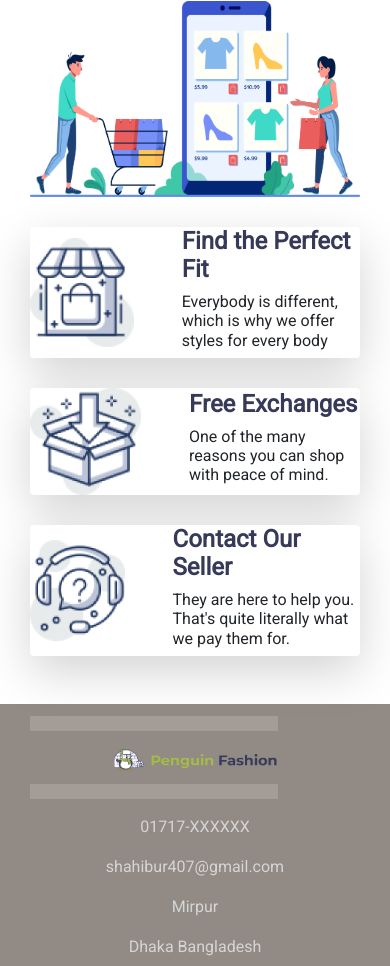
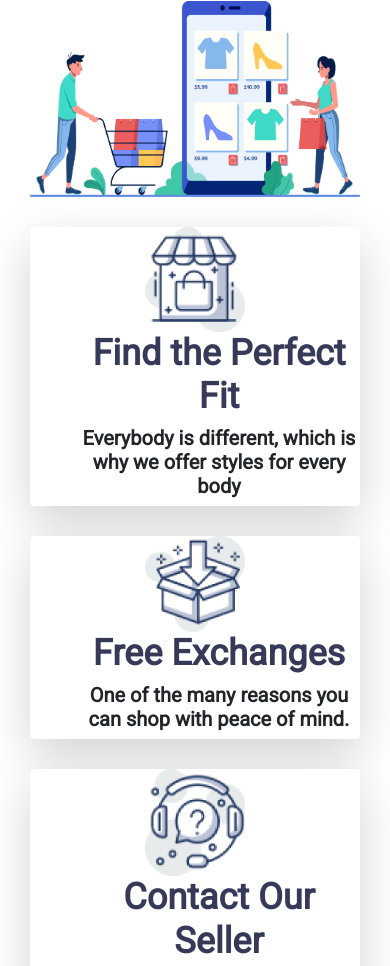
Before and after one commit to shahibur-shanto/responsive-assignment, a plain HTML site: page index.html in a window 390 px wide. Shown: the part 4722-5688 px from the top of the page. Drawn offline with nearby package versions, Linux system fonts and the light colour scheme.

Commit message:
adding last code

```diff
--- a/css/style.css
+++ b/css/style.css
@@ -115,3 +115,24 @@ footer{
     margin-top: .8rem;
     margin-bottom: 1rem;
   }
+
+  @media screen and (max-width: 520px) {
+    .small-size-screen{
+        display:flex;
+        flex-direction: column;
+
+    }
+    .small-size-screen img{
+        width:100px;
+    }
+    .side-text{
+        font-size: 36px;
+        text-align: center;
+        font-weight: bolder;
+    }
+    .side-sub-text{
+        font-size:20px;
+        font-weight: bold;
+        text-align: center;
+    }
+  }
--- a/index.html
+++ b/index.html
@@ -193,25 +193,25 @@
         <div class="container-fluid padding">
             <div class="row padding flex-column-reverse flex-sm-row d-flex justify-content-center align-items-center">
                 <div class="col-lg-5 col-md-7 col-sm-12 col-xs-12">
-                    <div class="shadow-lg bg-white rounded my-flex d-flex justify-content-center align-items-center">
+                    <div class="small-size-screen shadow-lg bg-white rounded my-flex d-flex justify-content-center align-items-center">
                         <div><img img src="logo_icon/image_1.png" class="img-fluid"></div>
                         <div class="d-flex flex-column">
                             <h4 class="side-text pl-5">Find the Perfect Fit</h4>
-                            <h6 class="pl-5">Everybody is different, which is why we offer styles for every body</h6>
+                            <h6 class="side-sub-text pl-5">Everybody is different, which is why we offer styles for every body</h6>
                         </div>
                     </div>
-                    <div class="shadow-lg bg-white rounded my-flex d-flex justify-content-center align-items-center">
+                    <div class="small-size-screen shadow-lg bg-white rounded my-flex d-flex justify-content-center align-items-center">
                         <div><img img src="logo_icon/image_2.png" class="img-fluid"></div>
                         <div class="d-flex flex-column">
                             <h4 class="side-text pl-5">Free Exchanges</h4>
-                            <h6 class="pl-5">One of the many reasons you can shop with peace of mind.</h6>
+                            <h6 class="side-sub-text pl-5">One of the many reasons you can shop with peace of mind.</h6>
                         </div>
                     </div>
-                    <div class="shadow-lg bg-white rounded my-flex d-flex justify-content-center align-items-center">
+                    <div class="small-size-screen shadow-lg bg-white rounded my-flex d-flex justify-content-center align-items-center">
                         <div><img img src="logo_icon/image_3.png" class="img-fluid"></div>
                         <div class="d-flex flex-column">
                             <h4 class="side-text pl-5">Contact Our Seller</h4>
-                            <h6 class="pl-5">They are here to help you. That's quite literally what we pay them for.
+                            <h6 class="side-sub-text pl-5">They are here to help you. That's quite literally what we pay them for.
                             </h6>
                         </div>
                     </div>
```
